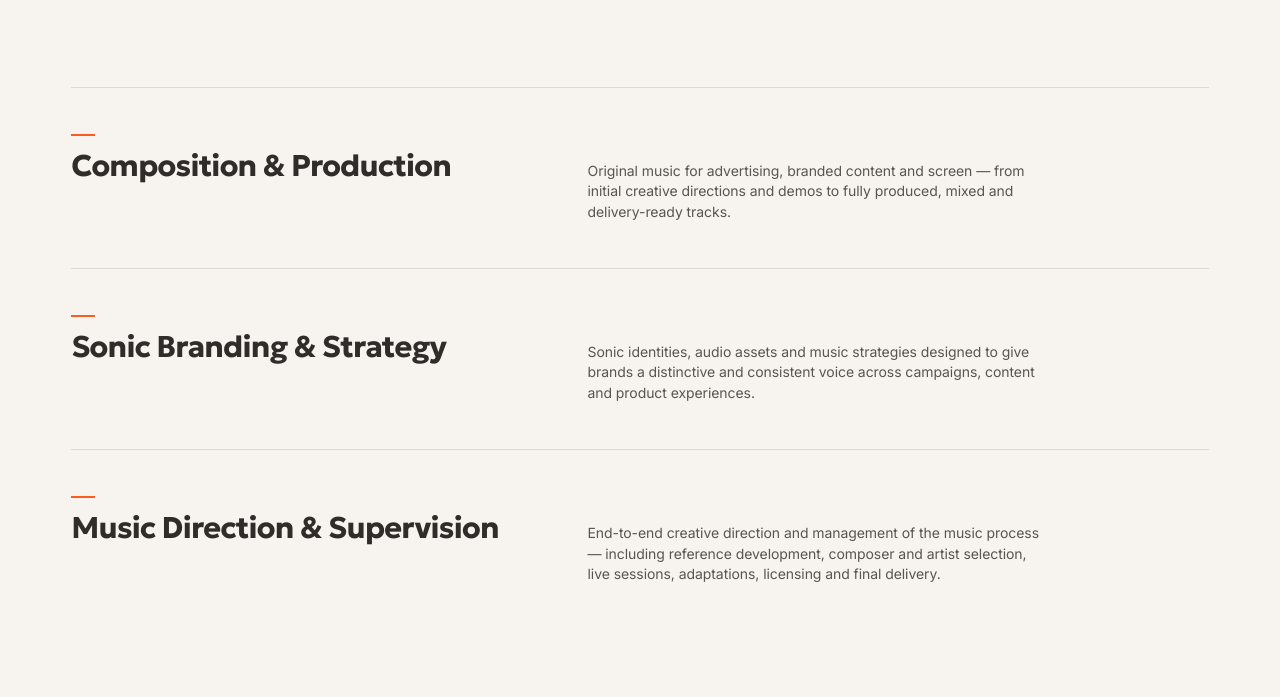
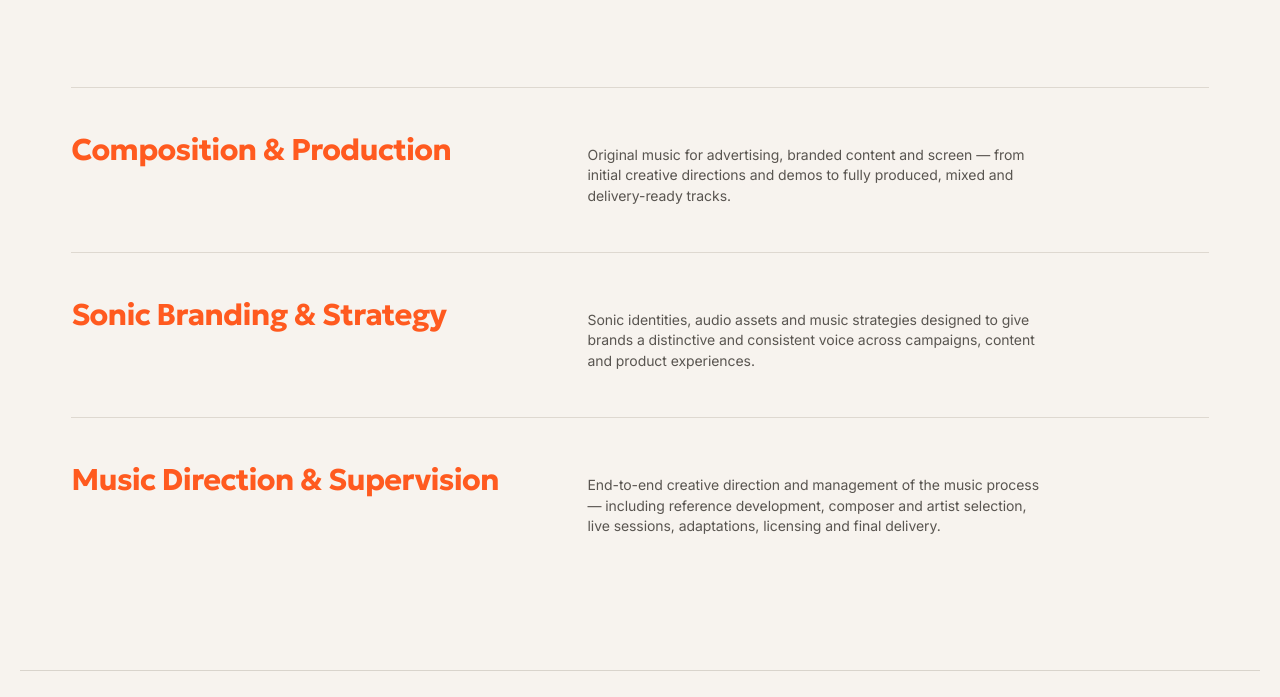
Before and after one commit to maxreef419/maxkouznichenkov-site, a plain HTML site: page about/index.html in a window 1280 px wide. Shown: the part 1364-2061 px from the top of the page. Drawn offline with Linux system fonts and the light colour scheme.

Commit message:
Simplify and recolor About service titles

```diff
--- a/styles.css
+++ b/styles.css
@@ -2111,3 +2111,28 @@ body {
   .motion-ready.motion-pending { opacity: 1; transform: none; }
   .motion-ready, .service-list > .motion-ready { transition: none; }
 }
+
+
+/* About capabilities: quiet orange titles with no decorative bars or motion. */
+.about-page .services .service-title {
+  color: var(--accent);
+  transition: none;
+}
+
+.about-page .services .service-title::before,
+.about-page .services .service-list > li::before {
+  content: none;
+  display: none;
+}
+
+.about-page .services .service-list > li {
+  opacity: 1;
+  transform: none;
+  transition: none;
+}
+
+@media (hover: hover) and (pointer: fine) {
+  .about-page .services .service-list > li:hover {
+    padding-left: 0;
+  }
+}
```
